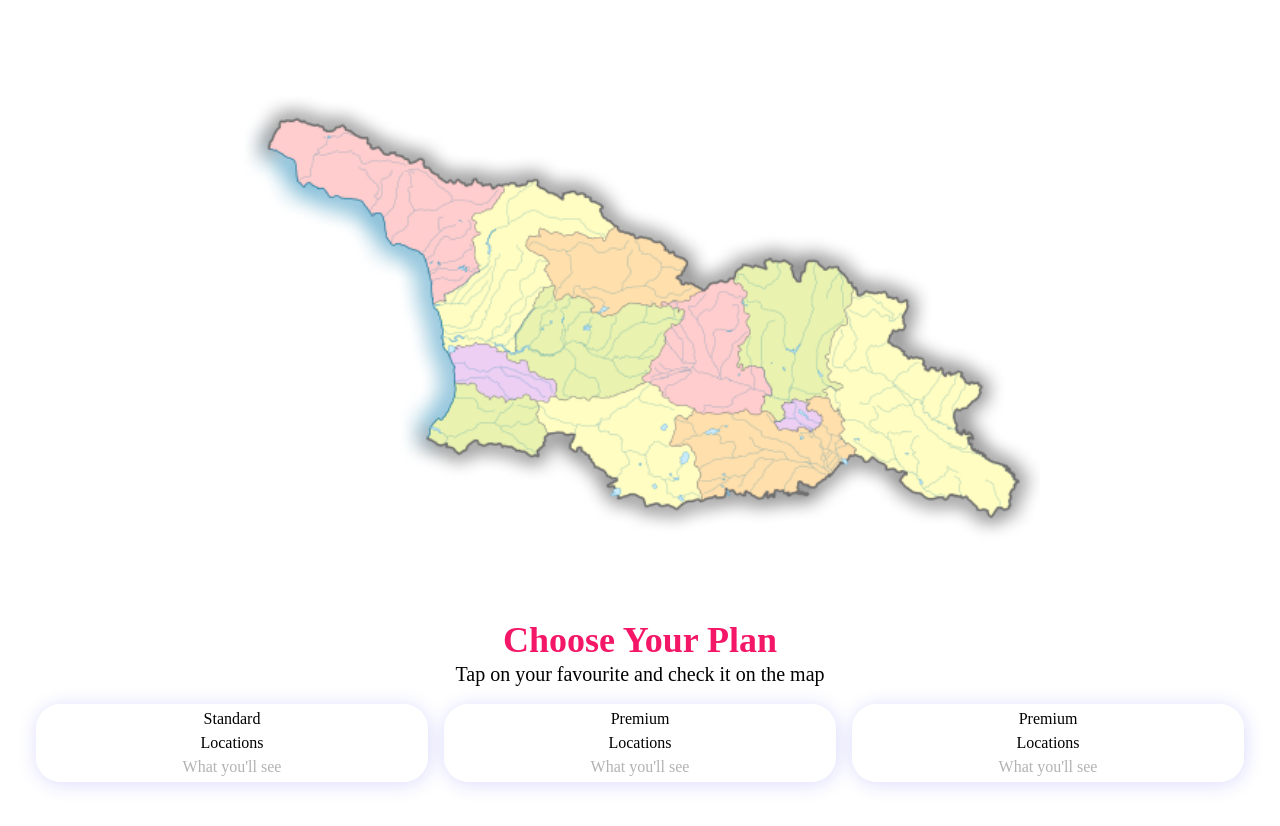
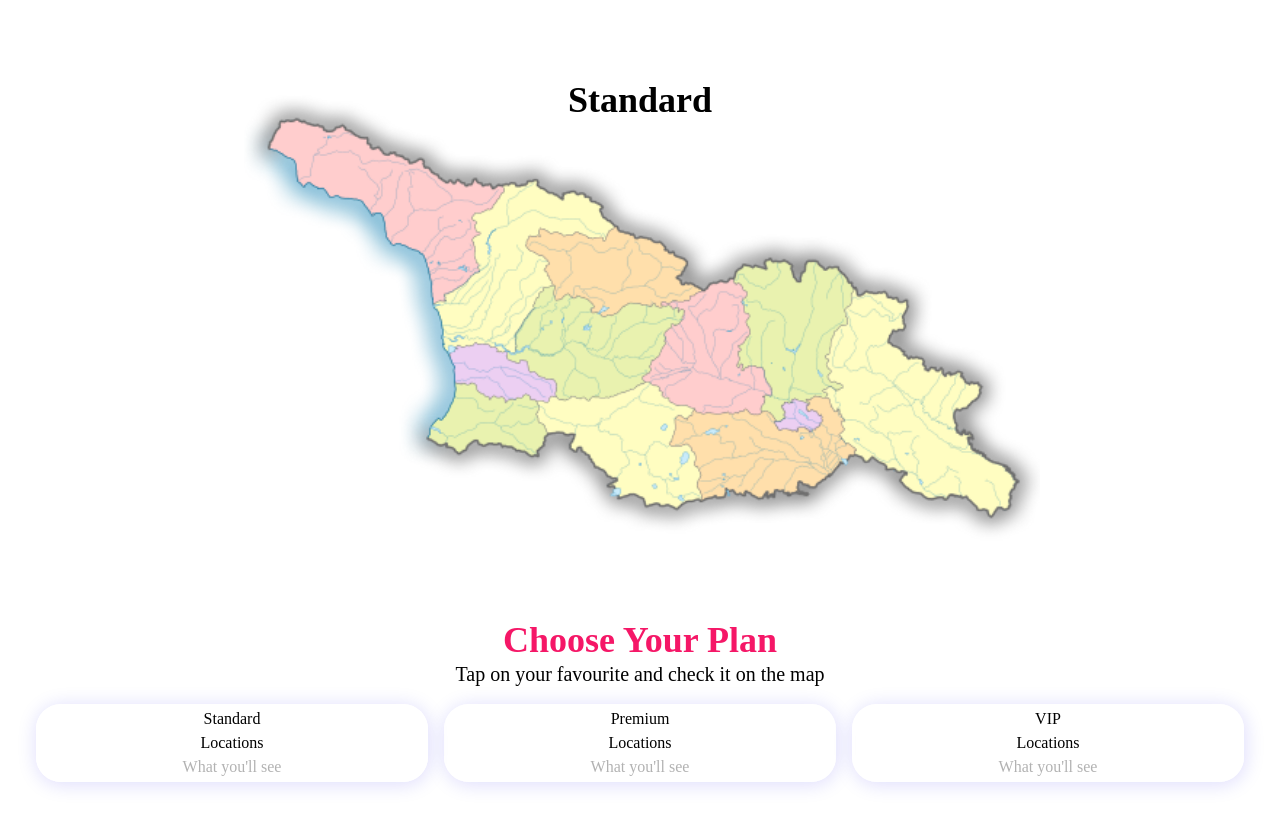
Before and after one commit to vashaka/travel-web, a React (Create React App) app: page / in a window 1280 px wide. Shown: the part 760-1586 px from the top of the page. Built offline with nearby package versions, Linux system fonts and the light colour scheme.

Commit message:
added redux functionallity on plans

```diff
--- a/package.json
+++ b/package.json
@@ -3,12 +3,14 @@
   "version": "0.1.0",
   "private": true,
   "dependencies": {
+    "@reduxjs/toolkit": "^1.9.1",
     "@testing-library/jest-dom": "^5.16.5",
     "@testing-library/react": "^13.4.0",
     "@testing-library/user-event": "^13.5.0",
     "react": "^18.2.0",
     "react-dom": "^18.2.0",
     "react-icons": "^4.6.0",
+    "react-redux": "^8.0.5",
     "react-router-dom": "^5.3.4",
     "react-scripts": "5.0.1",
     "web-vitals": "^2.1.4"
--- /dev/null
+++ b/src/components/GeoMap.jsx
@@ -0,0 +1,17 @@
+import React from "react";
+import { useSelector } from "react-redux";
+
+import GEO_MAP from "../data/GEO_MAP.png";
+
+const GeoMap = () => {
+  const ActivePlan = useSelector((state) => state.ActivePlane);
+
+  return (
+    <div className="flex justify-center">
+      <h1 className="absolute">{ActivePlan}</h1>
+      <img src={GEO_MAP} alt="geo-map" width={800} />
+    </div>
+  );
+};
+
+export default GeoMap;
--- a/src/components/Plan.jsx
+++ b/src/components/Plan.jsx
@@ -1,9 +1,14 @@
 import React from "react";
+import { useDispatch } from "react-redux";
+import { AppActions } from "../redux";
 
 const Plan = ({ PlanTitle }) => {
+  const dispatch = useDispatch();
+
   return (
     <div
-      className="md:hover:scale-105 ease-in duration-300 w-full h-[auto] object-cover"
+      onClick={() => dispatch(AppActions.setActivePlan(PlanTitle))}
+      className="hover:scale-105 cursor-pointer ease-in duration-300 w-full h-[auto] object-cover"
       style={{
         borderRadius: "25px",
         border: "3px solid rgb(255, 255, 255)",
--- a/src/index.js
+++ b/src/index.js
@@ -3,7 +3,16 @@ import ReactDOM from "react-dom/client";
 import "./index.css";
 import App from "./App";
 import { BrowserRouter } from "react-router-dom";
+import { Provider } from "react-redux";
+import store from "./redux";
 import Navbar from "./components/Navbar";
 
 const root = ReactDOM.createRoot(document.getElementById("root"));
-root.render(<BrowserRouter><Navbar /><App /></BrowserRouter>)
+root.render(
+  <Provider store={store}>
+    <BrowserRouter>
+      <Navbar />
+      <App />
+    </BrowserRouter>
+  </Provider>
+);
--- a/src/pages/MainPage.jsx
+++ b/src/pages/MainPage.jsx
@@ -4,16 +4,15 @@ import ImageSlider from "../components/ImageSlider";
 import Navbar from "../components/Navbar";
 import { SliderData } from "../data/SliderData";
 import { WyndhamBatumiImages } from "../data/HotelImages";
-import GEO_MAP from "../data/GEO_MAP.png";
 import Plan from "../components/Plan";
+import GeoMap from "../components/GeoMap";
 
 const MainPage = () => {
   return (
     <div>
       <ImageSlider slides={SliderData} />
-      <div className="flex justify-center">
-        <img src={GEO_MAP} alt="geo-map" width={800} />
-      </div>
+      <GeoMap />
+
       <div className="max-w-[1240px] m-auto py-16 px-4 text-center z-10">
         <h1 className="text-3xl md:text-4xl text-[#f51767]">
           Choose Your Plan
@@ -33,7 +32,7 @@ const MainPage = () => {
             // className="w-full h-[350px] object-cover col-span-1 md:col-span-1 row-span-1 lg:col-span-1"
             className="w-full col-span-2 md:col-span-2 row-span-1 lg:col-span-1"
           >
-            <Plan PlanTitle="Premium" />
+            <Plan PlanTitle="VIP" />
           </div>
         </div>
       </div>
--- /dev/null
+++ b/src/redux/index.js
@@ -0,0 +1,21 @@
+import { createSlice, configureStore } from "@reduxjs/toolkit";
+
+const initialState = { ActivePlane: "Standard" };
+
+const AppSlice = createSlice({
+  name: "AppSlice",
+  initialState,
+  reducers: {
+    setActivePlan(state, action) {
+      state.ActivePlane = action.payload;
+    },
+  },
+});
+
+const store = configureStore({
+  reducer: AppSlice.reducer,
+});
+
+export const AppActions = AppSlice.actions;
+
+export default store;
```
Also changed, not shown: 1 other file (tests, documents, lock files or other folders).
